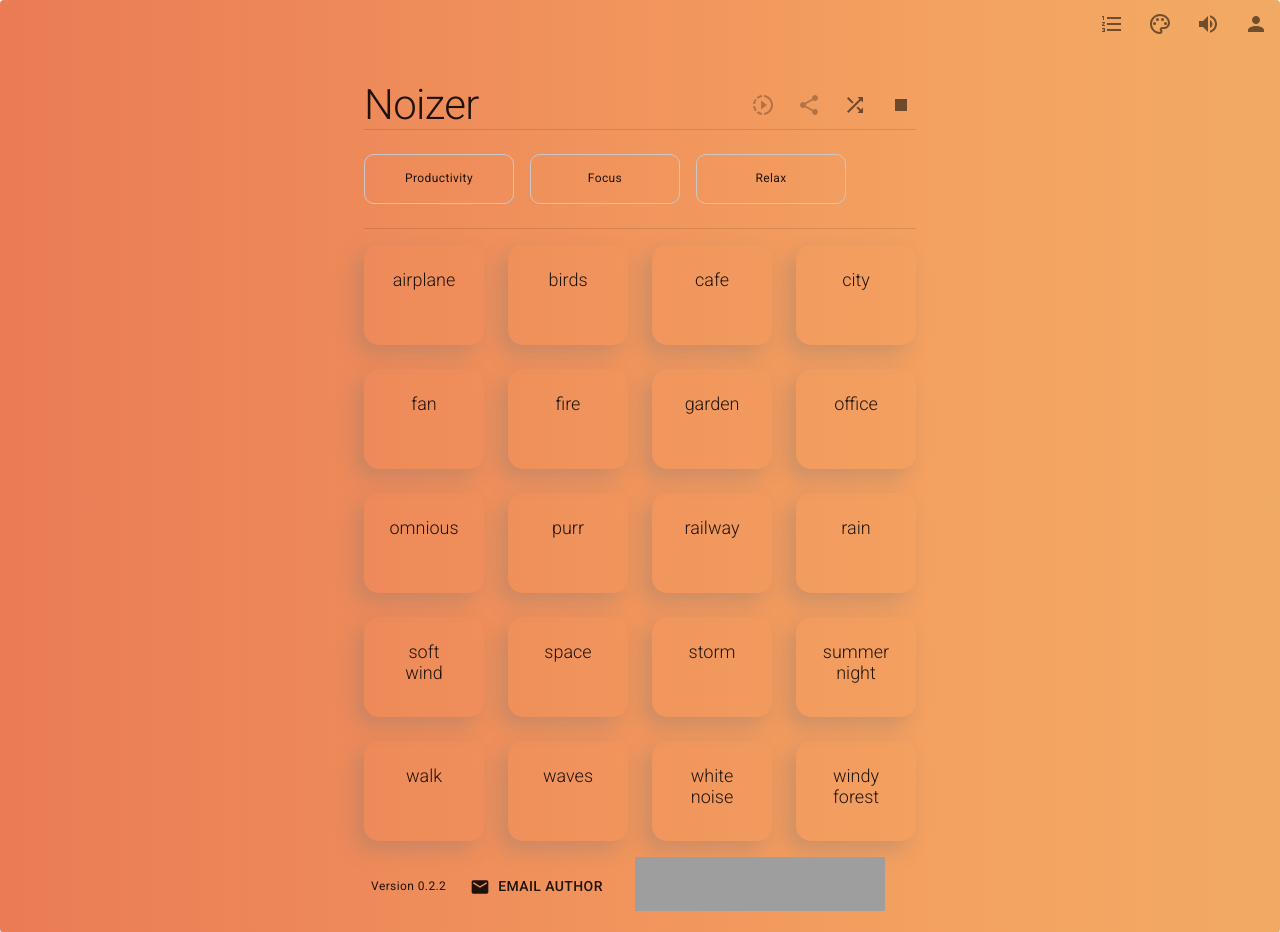
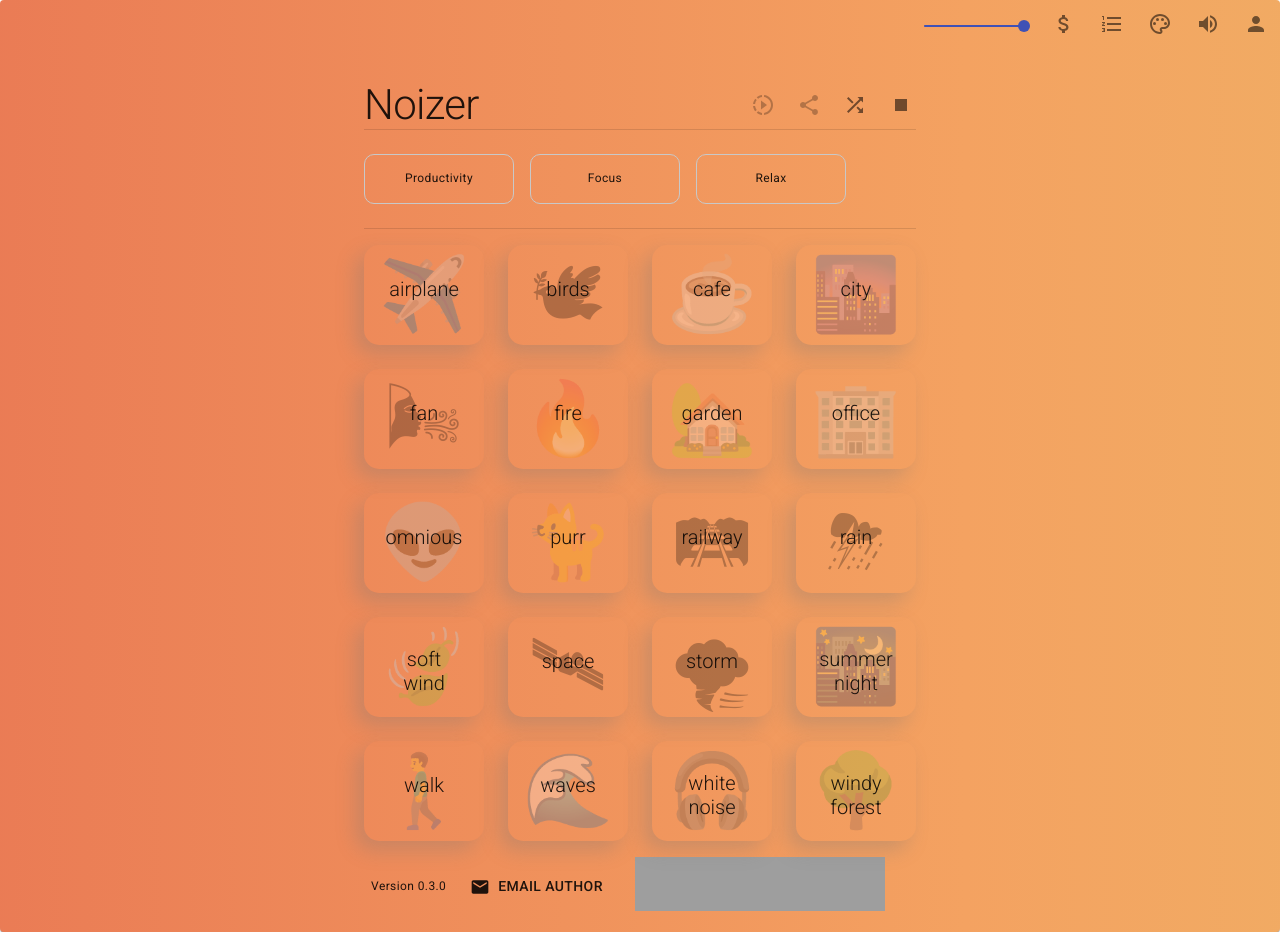
Before and after one commit to malakhov-dmitrii/noiser, a React (Create React App) app: page / in a window 1280 px wide. Built offline with nearby package versions, Linux system fonts and the light colour scheme; grey boxes are pictures that could not be loaded.

Commit message:
version 0.3.0 release

```diff
--- a/package.json
+++ b/package.json
@@ -1,6 +1,6 @@
 {
   "name": "Noizer",
-  "version": "0.2.2",
+  "version": "0.3.0",
   "private": true,
   "dependencies": {
     "@material-ui/core": "^4.11.3",
--- a/public/index.html
+++ b/public/index.html
@@ -31,10 +31,7 @@
     <script>
       (function (w, d, s, l, i) {
         w[l] = w[l] || [];
-        w[l].push({
-          'gtm.start': new Date().getTime(),
-          event: 'gtm.js',
-        });
+        w[l].push({ 'gtm.start': new Date().getTime(), event: 'gtm.js' });
         var f = d.getElementsByTagName(s)[0],
           j = d.createElement(s),
           dl = l != 'dataLayer' ? '&l=' + l : '';
--- a/src/App.tsx
+++ b/src/App.tsx
@@ -11,14 +11,15 @@ import {
   Typography,
   useMediaQuery,
   Tooltip,
+  Slider,
 } from '@material-ui/core';
-import { ColorLensOutlined, Email, Person, VolumeOff, VolumeUp, FormatListNumbered } from '@material-ui/icons';
+import { ColorLensOutlined, Email, Person, VolumeOff, VolumeUp, FormatListNumbered, AttachMoneyOutlined } from '@material-ui/icons';
 import React from 'react';
 import { useDispatch, useSelector } from 'react-redux';
 import './App.scss';
 import Home from './pages/Home';
 import { RootState } from './store';
-import { toggle } from './store/features/player';
+import { toggle, setMasterVolume } from './store/features/player';
 import { version } from '../package.json';
 import firebase from 'firebase/app';
 import { firebaseConfig } from './shared/config';
@@ -59,7 +60,7 @@ function App() {
   };
 
   const { theme: prefferedTheme, toggle: changeTheme } = useTheme();
-  const { isPlaying } = useSelector((state: RootState) => state.player);
+  const { isPlaying, masterVolume } = useSelector((state: RootState) => state.player);
   const { isLoggedIn, user } = useSelector((state: RootState) => state.auth);
   const dispatch = useDispatch();
 
@@ -109,8 +110,27 @@ function App() {
           flexDirection="column"
           className={prefferedTheme === 'gradient' ? 'animatedBackground' : ''}
         >
-          <Box display="flex" justifyContent="flex-end">
+          <Box display="flex" justifyContent="flex-end" alignItems="center">
+            <Box width={100} height={25} mr={2}>
+              <Slider
+                value={masterVolume}
+                min={0}
+                step={0.01}
+                max={1}
+                onChange={(e, newValue) => {
+                  e.preventDefault();
+                  e.stopPropagation();
+                  dispatch(setMasterVolume(newValue as number));
+                }}
+              />
+            </Box>
             <Box>
+              <Tooltip title="Donate to the project on Patreon">
+                <IconButton href="https://www.patreon.com/noizer" rel="noopener noreferrer" target="_blank">
+                  <AttachMoneyOutlined />
+                </IconButton>
+              </Tooltip>
+
               <Tooltip title="Vote for new features">
                 <IconButton href="https://productific.com/@Noizer" rel="noopener noreferrer" target="_blank">
                   <FormatListNumbered />
--- a/src/pages/Home/components/EffectItem.tsx
+++ b/src/pages/Home/components/EffectItem.tsx
@@ -21,20 +21,32 @@ const useStyles = makeStyles((theme: Theme) => ({
     cursor: 'pointer',
     // border: '1px solid #929292',
     borderRadius: 15,
+    position: 'relative',
     boxShadow: '-8px 9px 20px 0px #7979794f',
   },
   title: {
-    fontSize: theme.typography.pxToRem(18),
+    fontSize: theme.typography.pxToRem(72),
+    opacity: 0.3,
+    position: 'absolute',
     textAlign: 'center',
+  },
+  subtitle: {
+    fontSize: theme.typography.pxToRem(20),
+    zIndex: 1,
+    marginTop: theme.spacing(1),
+    textAlign: 'center',
+    lineHeight: 1.2,
   },
 }));
 
 const EffectItem: FC<Props> = ({ item }) => {
   const classes = useStyles();
   const dispatch = useDispatch();
-  const { activeSounds, isPlaying } = useSelector((state: RootState) => state.player);
+  const { activeSounds, isPlaying, masterVolume } = useSelector((state: RootState) => state.player);
 
   const activeItem = activeSounds.find(i => item.title === i.title)!;
+
+  console.log(activeItem?.volume * masterVolume);
 
   return (
     <Box
@@ -55,6 +67,9 @@ const EffectItem: FC<Props> = ({ item }) => {
       }}
     >
       <Typography className={cn({ [classes.disabled]: item.disabled }, classes.title)} variant="h3">
+        {item.emoji}
+      </Typography>
+      <Typography className={cn({ [classes.disabled]: item.disabled }, classes.subtitle)} variant="h3">
         {item.title}
       </Typography>
 
@@ -62,7 +77,7 @@ const EffectItem: FC<Props> = ({ item }) => {
         width={0}
         playing={!!activeItem}
         muted={!isPlaying}
-        volume={activeItem?.volume}
+        volume={activeItem?.volume * masterVolume || 0}
         loop
         url={item.file}
         config={{
--- a/src/shared/changelog.ts
+++ b/src/shared/changelog.ts
@@ -1,5 +1,11 @@
 const changelog = {
   'If you want to hear sounds which are not listed here, feel free to contact me': [],
+  '0.3': [
+    'Added main volume - adjust all sounds at once',
+    'Emojis!!!',
+    'Donate to the project on Patreon page: https://www.patreon.com/noizer',
+    'New domain: noizer.one',
+  ],
   '0.2.2': [
     'Some sounds were not properly looped, so you could encounter some issues with them. Its fixed.',
     'Offline mode added - now you can listen to the Noizer sounds even if you`re offline',
--- a/src/store/features/player.ts
+++ b/src/store/features/player.ts
@@ -5,6 +5,7 @@ import { AppThunk } from '..';
 declare const plausible: (name: string) => void;
 export interface Sound {
   title: string;
+  emoji?: string;
   file: string;
   disabled?: boolean;
 }
@@ -26,30 +27,31 @@ interface PlayerState {
   presets: PresetsGroup[];
   sounds: Sound[];
   cached: boolean;
+  masterVolume: number;
 }
 
 const sounds = sortBy(
   [
-    { title: 'windy forest', file: '/audio/windy_forest.mp3', disabled: false },
-    { title: 'cafe', file: '/audio/cafe.mp3', disabled: false },
-    { title: 'fan', file: '/audio/fan.mp3', disabled: false },
-    { title: 'garden', file: '/audio/garden.mp3', disabled: false },
-    { title: 'omnious', file: '/audio/omnious.mp3', disabled: false },
-    { title: 'purr', file: '/audio/purr.mp3', disabled: false },
-    { title: 'summer night', file: '/audio/summer-night.mp3', disabled: false },
-    { title: 'white noise', file: '/audio/white noise.mp3', disabled: false },
-    { title: 'railway', file: '/audio/railway.mp3', disabled: false },
-    { title: 'city', file: '/audio/city.mp3', disabled: false },
-    { title: 'space', file: '/audio/space.mp3', disabled: false },
-    { title: 'airplane', file: '/audio/airplane.mp3', disabled: false },
-    { title: 'rain', file: '/audio/forest_rain.mp3', disabled: false },
-    { title: 'waves', file: '/audio/waves.mp3', disabled: false },
-    { title: 'storm', file: '/audio/storm.mp3', disabled: false },
-    { title: 'birds', file: '/audio/birds.mp3', disabled: false },
-    { title: 'walk', file: '/audio/gravel_walk.mp3', disabled: false },
-    { title: 'fire', file: '/audio/fire.mp3', disabled: false },
-    { title: 'soft wind', file: '/audio/soft_wind.mp3', disabled: false },
-    { title: 'office', file: '/audio/office.mp3', disabled: false },
+    { emoji: '🌳', title: 'windy forest', file: '/audio/windy_forest.mp3', disabled: false },
+    { emoji: '☕️', title: 'cafe', file: '/audio/cafe.mp3', disabled: false },
+    { emoji: '🌬', title: 'fan', file: '/audio/fan.mp3', disabled: false },
+    { emoji: '🏡', title: 'garden', file: '/audio/garden.mp3', disabled: false },
+    { emoji: '👽', title: 'omnious', file: '/audio/omnious.mp3', disabled: false },
+    { emoji: '🐈', title: 'purr', file: '/audio/purr.mp3', disabled: false },
+    { emoji: '🌃', title: 'summer night', file: '/audio/summer-night.mp3', disabled: false },
+    { emoji: '🎧', title: 'white noise', file: '/audio/white noise.mp3', disabled: false },
+    { emoji: '🛤', title: 'railway', file: '/audio/railway.mp3', disabled: false },
+    { emoji: '🌆', title: 'city', file: '/audio/city.mp3', disabled: false },
+    { emoji: '🛰', title: 'space', file: '/audio/space.mp3', disabled: false },
+    { emoji: '✈️', title: 'airplane', file: '/audio/airplane.mp3', disabled: false },
+    { emoji: '⛈', title: 'rain', file: '/audio/forest_rain.mp3', disabled: false },
+    { emoji: '🌊', title: 'waves', file: '/audio/waves.mp3', disabled: false },
+    { emoji: '🌪', title: 'storm', file: '/audio/storm.mp3', disabled: false },
+    { emoji: '🕊', title: 'birds', file: '/audio/birds.mp3', disabled: false },
+    { emoji: '🚶‍♂️', title: 'walk', file: '/audio/gravel_walk.mp3', disabled: false },
+    { emoji: '🔥', title: 'fire', file: '/audio/fire.mp3', disabled: false },
+    { emoji: '🍃', title: 'soft wind', file: '/audio/soft_wind.mp3', disabled: false },
+    { emoji: '🏢', title: 'office', file: '/audio/office.mp3', disabled: false },
   ],
   'title'
 );
@@ -102,6 +104,7 @@ const presets = [
 ];
 
 const initialState: PlayerState = {
+  masterVolume: 1,
   cached: false,
   isPlaying: true,
   sweeping: false,
@@ -149,6 +152,9 @@ export const playerSlice = createSlice({
       const sets = [...state.presets.find(i => i.title === action.payload)!.items];
       const ready = sets[random(0, sets.length - 1)];
       state.activeSounds = ready;
+    },
+    setMasterVolume: (state, action: PayloadAction<number>) => {
+      state.masterVolume = action.payload;
     },
     setVolume: (state, action: PayloadAction<{ title: string; amount: number }>) => {
       debounceSound();
@@ -215,6 +221,7 @@ export function swing(p: number) {
 
 export const {
   toggle,
+  setMasterVolume,
   toggleSound,
   setOscillation,
   playPlaylistFromGroup,
```
